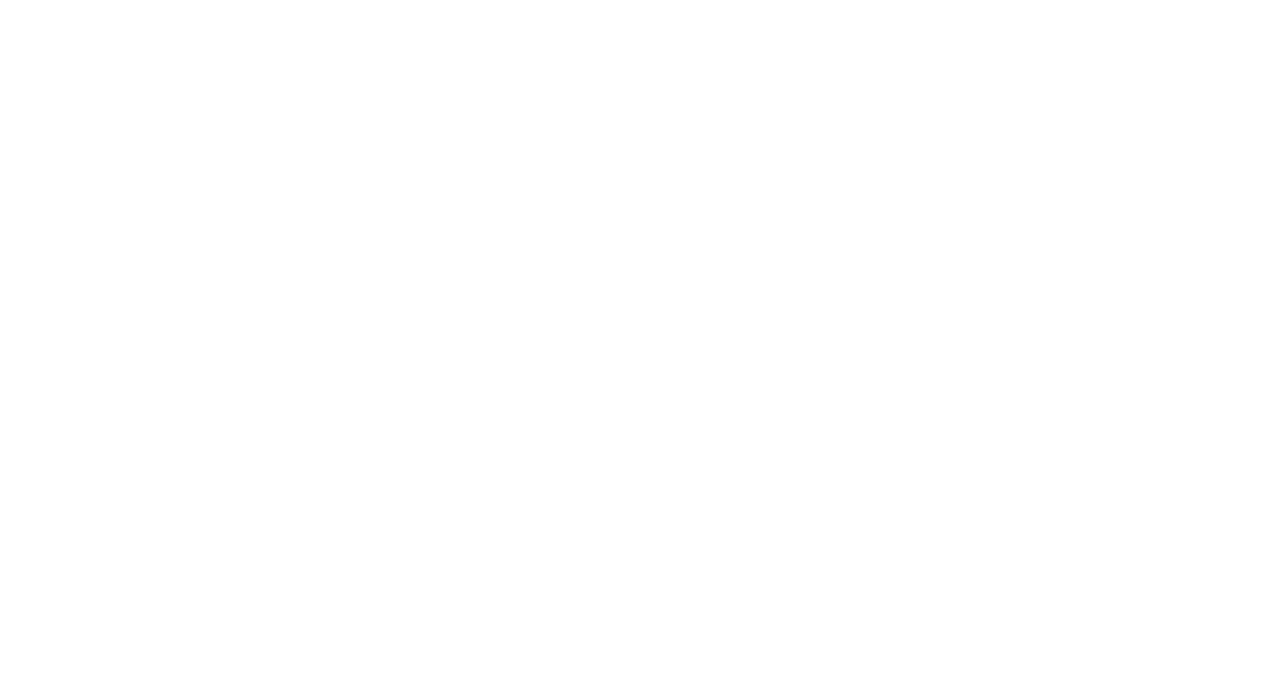
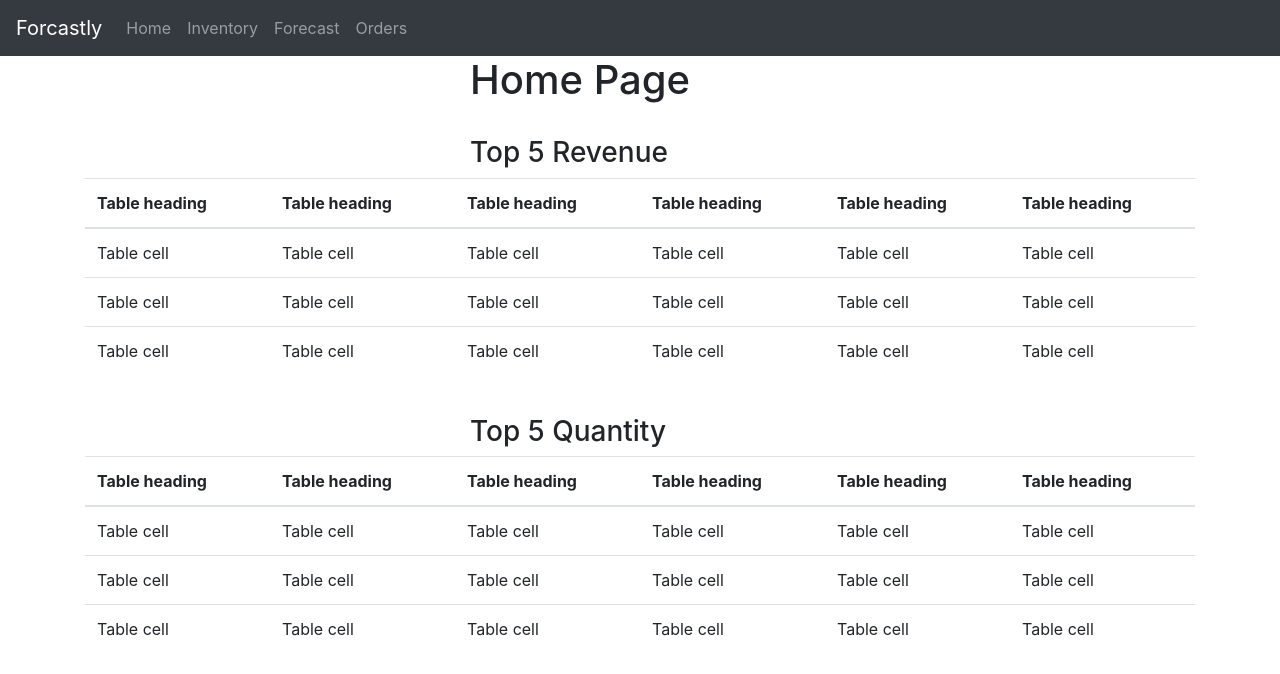
Before and after one commit to RicardoJavierFernandez/Project-3, a React (Create React App) app in the folder client/: page /home in a window 1280 px wide. Shown: the top 674 px of the page. Built offline with nearby package versions, Linux system fonts and the light colour scheme.

Commit message:
Updated inventory page and incorporated raw query to the orders table to display orders.

```diff
--- a/client/src/App.js
+++ b/client/src/App.js
@@ -2,12 +2,9 @@
 import { BrowserRouter as Router, Route, Switch } from 'react-router-dom';
 import { createBrowserHistory } from 'history';
 import 'bootstrap/dist/css/bootstrap.min.css';
-// import Nav from 'react-bootstrap/Nav';
-// import NavDropdown from 'react-bootstrap/NavDropdown';
 
-// import Homepage from '../../client/src/containers/HomePage';
-import NavBar from '../src/components/NavBar';
 import Login from '../src/containers/loginPage'
+import HomePage from './views/HomePage';
 import Registration from '../src/containers/Registration';
 import CreateOrder from './views/CreateOrder';
 import ForecastDetail from './views/ForecastDetail';
@@ -33,9 +30,11 @@
         {/* <Route exact path ="/" component = {NavBar} /> */}
         {!this.state.session && <Route exact path ="/login" component = {()=> <Login onLogin={this.signIn} history={history}/>} />}
         {!this.state.session && <Route exact path ="/register" component = {()=> <Registration onRegister={this.signIn}/>} />}
+        {!this.state.session && <Route exact path="/home" component = {() => <HomePage session={this.state.session} />}/>}
         {!this.state.session && <Route exact path="/createorder" component = {() => <CreateOrder session={this.state.session} />}/>}
         {!this.state.session && <Route exact path="/forecast" component={ForecastDetail} session={this.state.session}/>}
         {!this.state.session && <Route exact path="/inventory" component={Inventory} session={this.state.session}/>}
+        <Route component={CreateOrder} />
         {/* <Route component = {ForecastDetail} /> */}
         {/* <Route component={() => <Inventory path="/inventory" session={this.state.session} />} />
         <Route component={() => <CreateOrder path="/createorder" session={this.state.session} />} />
--- a/client/src/Components/NavBar.js
+++ b/client/src/Components/NavBar.js
@@ -1,9 +1,6 @@
 import React, { Component } from 'react';
 import Nav from 'react-bootstrap/Nav';
 import Navbar from 'react-bootstrap/Navbar';
-import Form from 'react-bootstrap/Form';
-import FormControl from 'react-bootstrap/FormControl';
-import Button from 'react-bootstrap/Button';
 
 
 class NavBar extends Component {
--- a/client/src/utils/API.js
+++ b/client/src/utils/API.js
@@ -6,6 +6,12 @@
     },
     getAllProducts: function() {
         return axios.get(`/api/products`);
+    },
+    getInventory: function() {
+        return axios.get('api/inventory');
+    },
+    getOrders: function() {
+        return axios.get('api/orders');
     },
     getAllTransactionTypes: function() {
         return axios.get('/api/transactiontypes');
--- a/client/src/views/ForecastDetail.js
+++ b/client/src/views/ForecastDetail.js
@@ -6,8 +6,7 @@
 import Table from 'react-bootstrap/Table';
 import Button from 'react-bootstrap/Button';
 import Container from 'react-bootstrap/Container';
-import DropdownButton from 'react-bootstrap/DropdownButton'
-import Dropdown from 'react-bootstrap/Dropdown'
+
 
 class ForecastDetail extends Component {
     constructor(props) {
@@ -79,7 +78,7 @@
     }
 
     render() {
-
+        const isEnabled = this.state.unitsOrder > 0 && this.state.totalOrder > 0 && this.state.masterCarton > 0;
         // if(this.props.session) {
         return(
             <div>
@@ -133,7 +132,7 @@
                         </tr>
                     </tbody>
                 </Table>
-                <Button variant="success" onClick={this.submitAssumptions}>Calculate</Button>
+                <Button disabled={!isEnabled} variant="success" onClick={this.submitAssumptions}>Calculate</Button>
             </Container>
             </div>
         )
--- /dev/null
+++ b/client/src/views/HomePage.js
@@ -0,0 +1,117 @@
+import React, { Component } from 'react';
+import NavBar from '../components/NavBar';
+
+import Container from 'react-bootstrap/Container';
+import Col from 'react-bootstrap/Col';
+import Table from 'react-bootstrap/Table';
+
+
+class HomePage extends Component {
+    constructor(props) {
+        super(props);
+    }
+
+    render() {
+        return(
+            <div>
+            <NavBar></NavBar>
+            <Container>
+                <Col md={{ span: 4, offset: 4 }}>
+                    <h1>Home Page</h1>
+                </Col>
+
+                <br />
+
+                <Col md={{ span: 4, offset: 4 }}>
+                    <h3>Top 5 Revenue</h3>
+                </Col>
+                <Table responsive="sm">
+                    <thead>
+                    <tr>
+                        <th>Table heading</th>
+                        <th>Table heading</th>
+                        <th>Table heading</th>
+                        <th>Table heading</th>
+                        <th>Table heading</th>
+                        <th>Table heading</th>
+                    </tr>
+                    </thead>
+                    <tbody>
+                    <tr>
+                        <td>Table cell</td>
+                        <td>Table cell</td>
+                        <td>Table cell</td>
+                        <td>Table cell</td>
+                        <td>Table cell</td>
+                        <td>Table cell</td>
+                    </tr>
+                    <tr>
+                        <td>Table cell</td>
+                        <td>Table cell</td>
+                        <td>Table cell</td>
+                        <td>Table cell</td>
+                        <td>Table cell</td>
+                        <td>Table cell</td>
+                    </tr>
+                    <tr>
+                        <td>Table cell</td>
+                        <td>Table cell</td>
+                        <td>Table cell</td>
+                        <td>Table cell</td>
+                        <td>Table cell</td>
+                        <td>Table cell</td>
+                    </tr>
+                    </tbody>
+                </Table>
+
+                <br />
+
+                <Col md={{ span: 4, offset: 4 }}>
+                    <h3>Top 5 Quantity</h3>
+                </Col>
+                <Table responsive="md">
+                    <thead>
+                    <tr>
+                        <th>Table heading</th>
+                        <th>Table heading</th>
+                        <th>Table heading</th>
+                        <th>Table heading</th>
+                        <th>Table heading</th>
+                        <th>Table heading</th>
+                    </tr>
+                    </thead>
+                    <tbody>
+                    <tr>
+                        <td>Table cell</td>
+                        <td>Table cell</td>
+                        <td>Table cell</td>
+                        <td>Table cell</td>
+                        <td>Table cell</td>
+                        <td>Table cell</td>
+                    </tr>
+                    <tr>
+                        <td>Table cell</td>
+                        <td>Table cell</td>
+                        <td>Table cell</td>
+                        <td>Table cell</td>
+                        <td>Table cell</td>
+                        <td>Table cell</td>
+                    </tr>
+                    <tr>
+                        <td>Table cell</td>
+                        <td>Table cell</td>
+                        <td>Table cell</td>
+                        <td>Table cell</td>
+                        <td>Table cell</td>
+                        <td>Table cell</td>
+                    </tr>
+                    </tbody>
+                </Table>
+            </Container>
+            </div>
+
+        )
+    }
+}
+
+export default HomePage;
--- a/client/src/views/Inventory.js
+++ b/client/src/views/Inventory.js
@@ -1,13 +1,36 @@
 import React, { Component } from 'react';
 import NavBar from '../components/NavBar';
+import API from '../utils/API';
 
 import Container from 'react-bootstrap/Container';
 import Col from 'react-bootstrap/Col';
+import Table from 'react-bootstrap/Table';
 
 
 class Inventory extends Component {
     constructor(props) {
         super(props);
+        this.state = {
+            orders: []
+        }
+    }
+
+    pullOrders = () => {
+        API.getOrders()
+            .then((dbOrders) => {
+                let dbData = []
+                // we select index 0 because sequelize returns the same array twice per the documentation on raw queries
+                // https://sequelize.org/v4/manual/tutorial/raw-queries.html
+                dbOrders.data[0].map((row) => {
+                    dbData.push(row);
+                });
+                console.log(dbData);
+                this.setState({orders: dbData}, () => console.log(this.state.orders));
+            });
+    }
+
+    componentDidMount() {
+        this.pullOrders();
     }
 
     render() {
@@ -15,11 +38,30 @@
             <div>
             <NavBar></NavBar>
             <Container>
-                <Col md={{ span: 4, offset: 4 }}>
-                    <h1>
-                        Inventory Page
-                    </h1>
+            <Col md={{ span: 4, offset: 4 }}>
+                    <h1>Inventory</h1>
                 </Col>
+                <Table striped bordered hover>
+                <thead>
+                    <tr>
+                    <th>Transaction</th>
+                    <th>Product</th>
+                    <th>Quantity</th>
+                    <th>Date</th>
+                    </tr>
+                </thead>
+                <tbody>
+                    {this.state.orders.map((order, index) =>
+                    <tr>
+                    <td>{order.transaction_type}</td>
+                    <td>{order.product_name}</td>
+                    <td>{parseInt(order.quantity)}</td>
+                    <td>{order.transaction_date}</td>
+                    </tr>
+                    )}
+
+                </tbody>
+                </Table>
             </Container>
             </div>
 
--- a/client/src/views/LoginForm.js
+++ b/client/src/views/LoginForm.js
@@ -70,7 +70,6 @@
                         placeholder="Enter your password"
                     />
                 </Col>
-                {this.state.invalidPassword && <Col md={{ span: 4, offset: 4 }}><h3>Invalid Password!</h3></Col>}
                 <br />
                 <Col md={{ span: 4, offset: 4 }}>
                 <Button disabled={!isEnabled} onClick={this.login} variant="primary">Login</Button>
```
Also changed, not shown: client/src/views/CreateOrder.js (+17 -10 lines), 1 other file (tests, documents, lock files or other folders). Lines whose indentation alone changed are shown as unchanged.
